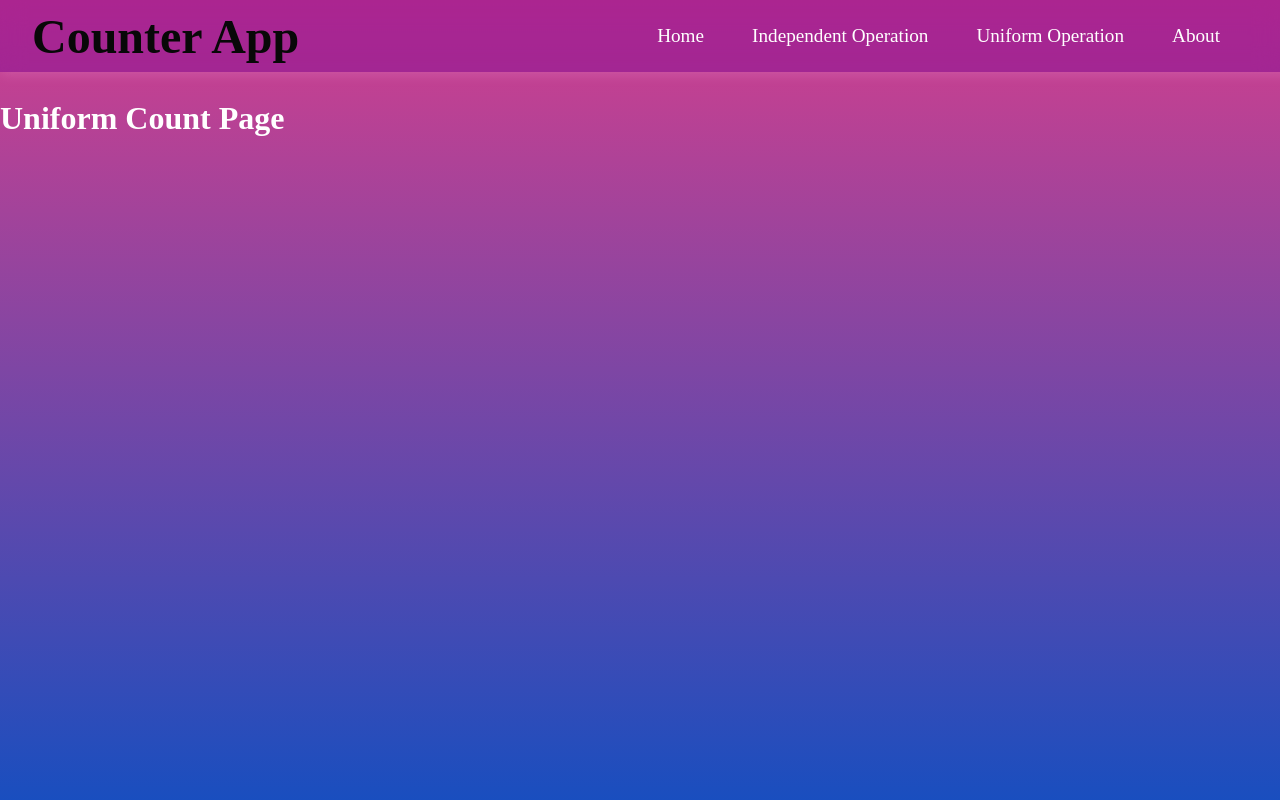
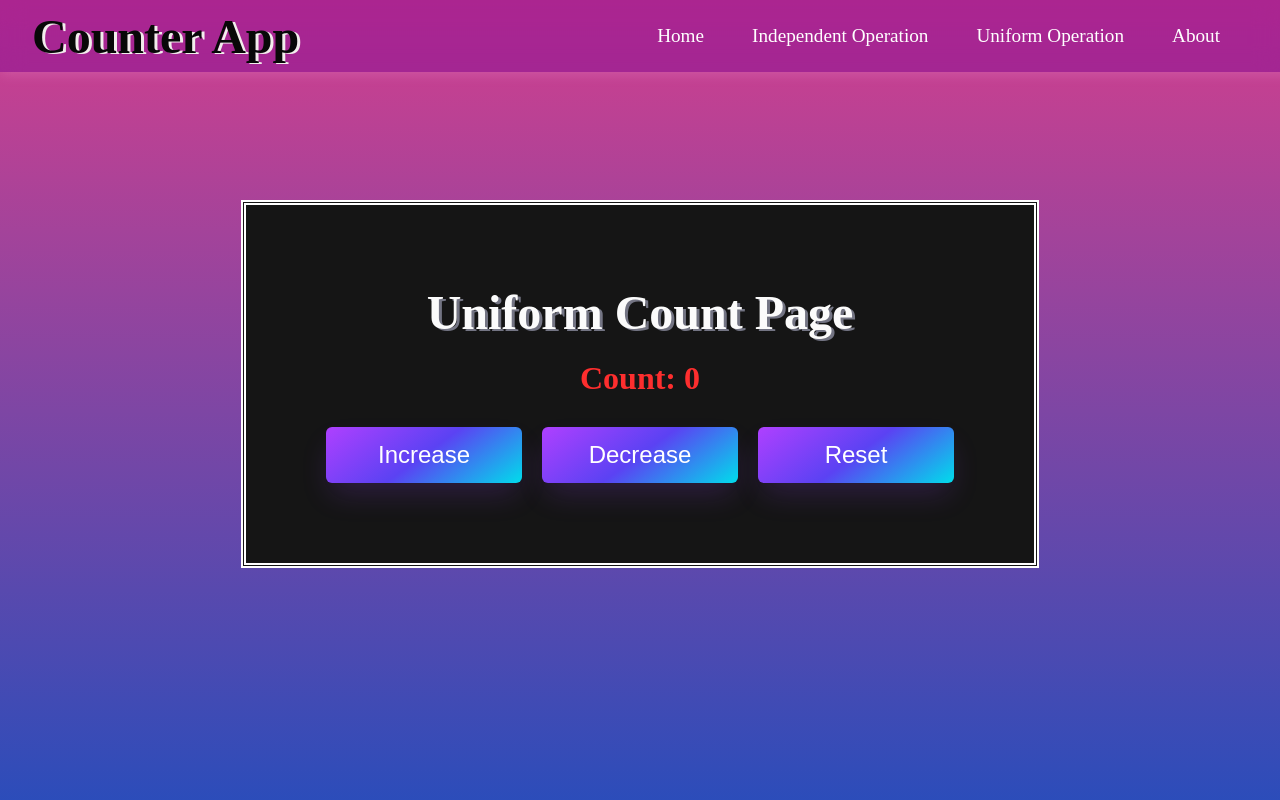
Before and after one commit to MsTanviAgrawal/Mini_Projects, a React (Vite) app in the folder CounterApp/: page /uniformOperation in a window 1280 px wide. Shown: the top 800 px of the page. Built offline with nearby package versions, Linux system fonts and the light colour scheme.

Commit message:
add new page

```diff
--- a/CounterApp/src/Components/Navbar/Navbar.css
+++ b/CounterApp/src/Components/Navbar/Navbar.css
@@ -22,7 +22,7 @@
     font-size: 3rem;
     font-weight: bold;
     color: rgb(8, 8, 8);
-
+    text-shadow:  3px 1px  rgb(243, 237, 237);
 }
 
 .nav-container{
--- a/CounterApp/src/Components/Reset/ResetCount.jsx
+++ b/CounterApp/src/Components/Reset/ResetCount.jsx
@@ -4,15 +4,10 @@ import Navbar from '../Navbar/Navbar';
 const Reset = () => {
   const [count,setCount]=useState(0);
 
-  const handleCount=()=>{
-    setCount(count);
-  }
   return (
     <div>
-      <Navbar/>
-      <h1>Reset Count Component</h1>
-      <h2>{count}</h2>
-      <button onClick={handleCount}>Reset</button>
+      {/* <Navbar/> */}
+      <button onClick={()=>setCount(count)}>Reset</button>
     </div>
   )
 }
--- a/CounterApp/src/Pages/UniformCountOperation/UniformCountOperation.css
+++ b/CounterApp/src/Pages/UniformCountOperation/UniformCountOperation.css
@@ -0,0 +1,92 @@
+
+
+.uni-container{
+    display: flex;
+    justify-content: center;
+    align-items: center;
+    width: 100%;
+    margin-top: 25vh;
+
+}
+
+.uni-wrap{
+    display: flex;
+    flex-direction: column;
+    align-items: center;
+    gap: 20px;
+    padding: 80px;
+    background-color: rgb(21, 21, 21);
+    border: 5px double white;
+}
+
+.unicount-heading{
+    font-size: 3rem;
+    font-family:'Times New Roman', Times, serif;
+    color: rgb(251, 251, 251);
+    text-shadow:  3px 2px  rgb(115, 116, 131);
+
+}
+
+.count1{
+    font-size: 2rem;
+    color: rgb(253, 46, 46);
+    margin-bottom: 10px;
+}
+
+.buttons {
+    display: flex;
+    flex-direction: row;
+    justify-content: center;
+    align-items: center;
+    gap: 20px;
+}
+
+.count-btns {
+  align-items: center;
+  background-image: linear-gradient(144deg,#AF40FF, #5B42F3 50%,#00DDEB);
+  border: 0;
+  border-radius: 8px;
+  box-shadow: rgba(151, 65, 252, 0.2) 0 15px 30px -5px;
+  box-sizing: border-box;
+  color: #FFFFFF;
+  display: flex;
+  font-family: Phantomsans, sans-serif;
+  font-size: 20px;
+  justify-content: center;
+  line-height: 1em;
+  max-width: 100%;
+  min-width: 140px;
+  padding: 5px;
+  text-decoration: none;
+  user-select: none;
+  -webkit-user-select: none;
+  touch-action: manipulation;
+  white-space: nowrap;
+  cursor: pointer;
+}
+
+.count-btns:active,
+.count-btns:hover {
+  outline: 0;
+}
+
+.count-btns {
+  background-color: rgb(5, 6, 45);
+  padding: 16px 24px;
+  border-radius: 6px;
+  width: 100%;
+  height: 100%;
+  transition: 300ms;
+}
+
+.count-btns:hover {
+    transform: scale(1.05);
+    box-shadow: rgba(106, 104, 107, 0.925) 0 15px 30px -5px;
+}
+
+@media (min-width: 768px) {
+  .count-btns {
+    font-size: 24px;
+    min-width: 196px;
+  }
+}
--- a/CounterApp/src/Pages/UniformCountOperation/UniformCountOperation.jsx
+++ b/CounterApp/src/Pages/UniformCountOperation/UniformCountOperation.jsx
@@ -1,12 +1,26 @@
-import React from 'react'
+import React, { useState } from 'react'
 import Navbar from '../../Components/Navbar/Navbar'
+import Reset from '../../Components/Reset/ResetCount';
+import './UniformCountOperation.css'
 
 const UniformCountOperation = () => {
+  const[count,setCount]=useState(0);
 
   return (
-    <div>
+    <div className="uni-container">
       <Navbar/>
-      <h1>Uniform Count Page</h1>
+
+      <div className="uni-wrap" >
+        <h1 className="unicount-heading" >Uniform Count Page</h1>
+        <h2 className="count1" > Count: {count} </h2>
+
+        <div className="buttons">
+        <button className="count-btns" onClick={()=>setCount(count+1)} >Increase</button>
+        <button className="count-btns" onClick={()=>setCount(count-1)}  >Decrease</button>
+        <button className="count-btns" onClick={()=>setCount(0)}>Reset</button>
+        </div>
+
+      </div>
     </div>
   )
 }
```
